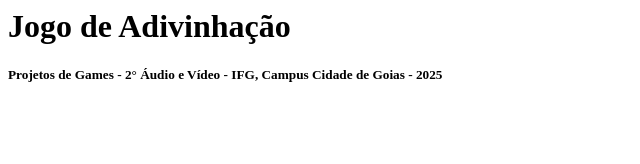
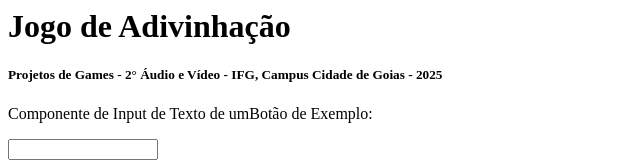
Before and after one commit to dudapaz03/GAME-ADVINHA, a plain HTML site: page index.html in a window 1280 px wide. Shown: the whole page, without its empty margins (0-640 px from the left). Drawn offline with Linux system fonts and the light colour scheme.

Commit message:
Update index.html

```diff
--- a/index.html
+++ b/index.html
@@ -3,6 +3,12 @@
 <body>
    <h1>Jogo de Adivinhação</h1>
    <h5>Projetos de Games - 2° Áudio e Vídeo - IFG, Campus Cidade de Goias - 2025 </h5>
+   <p>Componente de Input de Texto de umBotão de Exemplo:</p>
+
+    <p> <input type="text" style="width:150px" /> </p>
+
+
 </body>
 
+
 </html>
```
